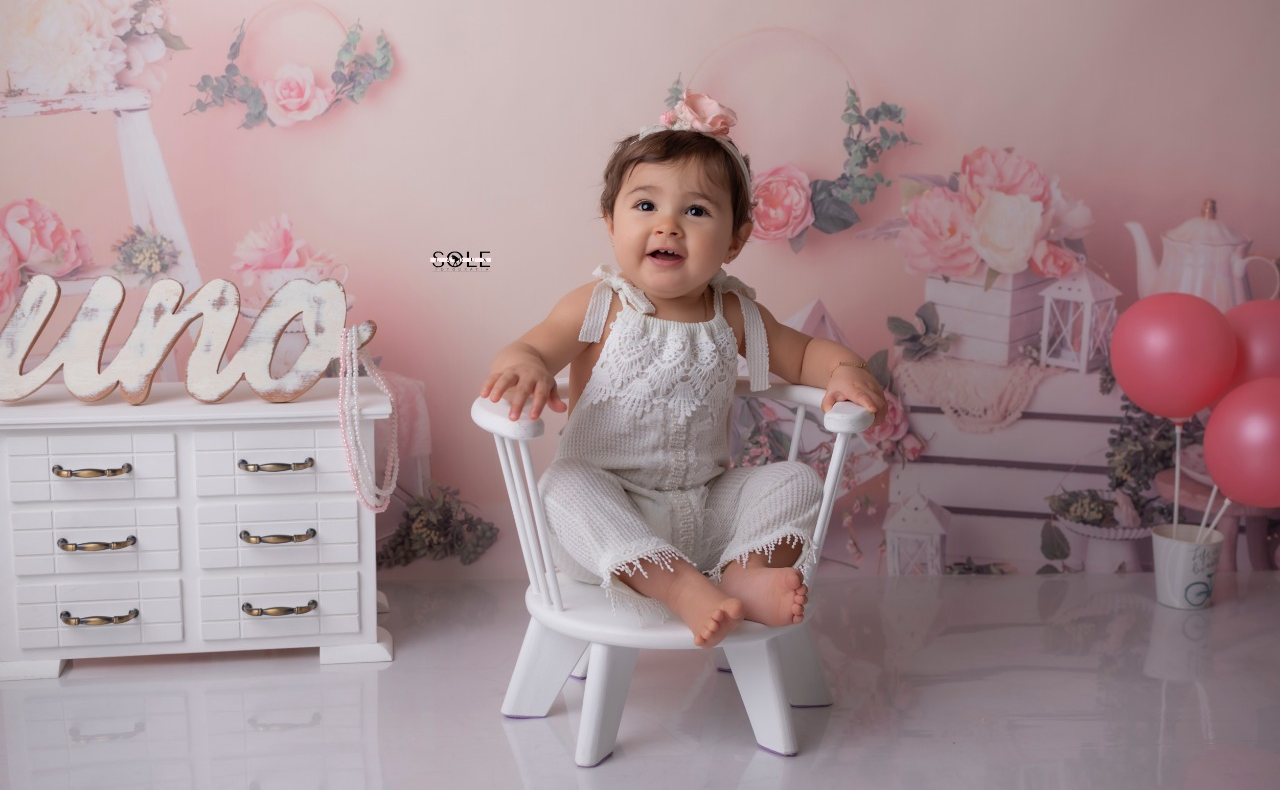
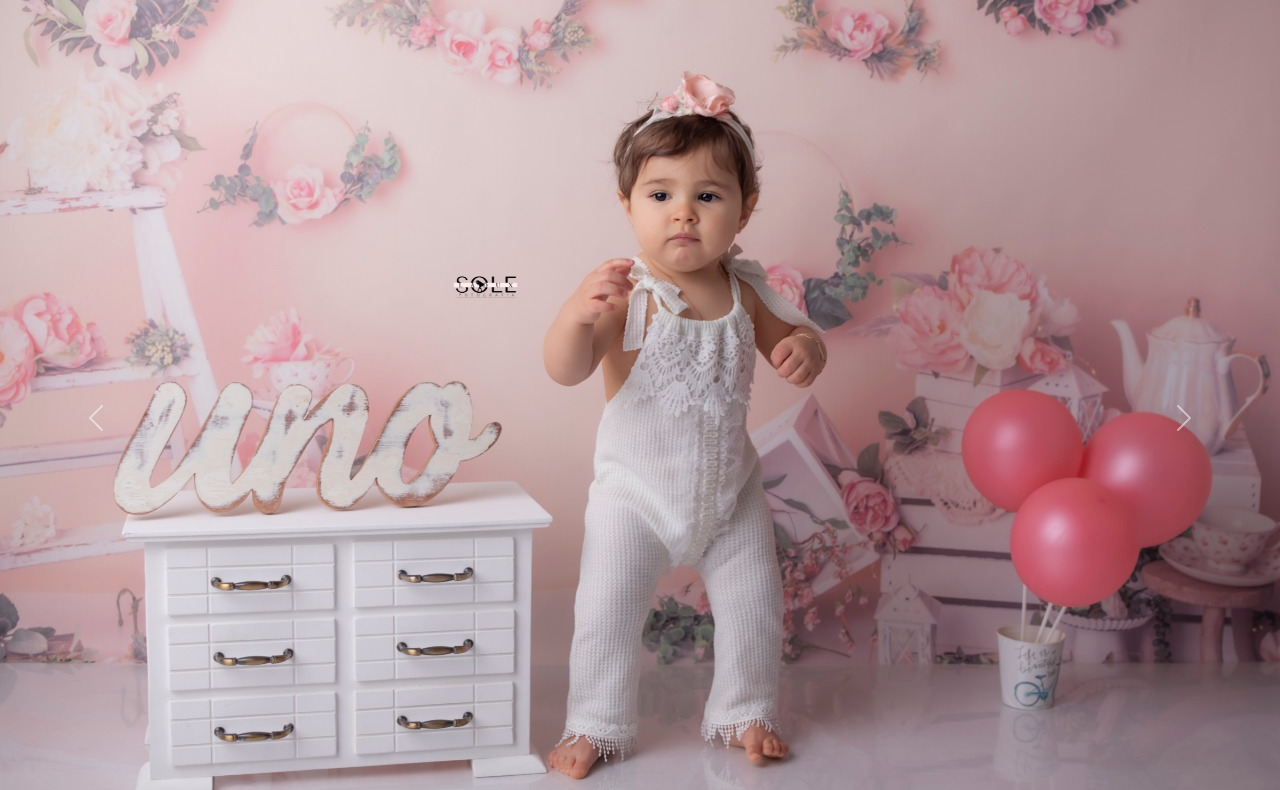
Before and after one commit to ArianaYasminCastro/Preentrega2CastroAriana, a website: page index.html in a window 1280 px wide. Shown: the part 64-854 px from the top of the page. Drawn offline with nearby package versions, Linux system fonts and the light colour scheme; a web font is replaced by a local one.

Commit message:
agregue un carrrousel con fotos

```diff
--- a/index.html
+++ b/index.html
@@ -7,6 +7,7 @@
     <meta name="viewport" content="width=device-width, initial-scale=1.0">
     <link rel="shortcut icon" href="./recusos/descarga (1).png">
     <link rel="stylesheet" href="./css/style.css">
+    <link href="https://cdn.jsdelivr.net/npm/bootstrap@5.3.0/dist/css/bootstrap.min.css" rel="stylesheet" integrity="sha384-9ndCyUaIbzAi2FUVXJi0CjmCapSmO7SnpJef0486qhLnuZ2cdeRhO02iuK6FUUVM" crossorigin="anonymous">
     <title>Marale Kids</title>
 
 </head>
@@ -33,9 +34,28 @@
     </header>
 
     <main>
+        <div id="carouselExample" class="carousel slide">
+            <div class="carousel-inner">
+              <div class="carousel-item active">
+                <img src="./recusos/IMG-20210705-WA0040.jpg" class="d-block w-100" alt="...">
+              </div>
+              <div class="carousel-item">
+                <img src="./recusos/IMG-20210705-WA0057.jpg" class="d-block w-100" alt="...">
+              </div>
+              <div class="carousel-item">
+                <img src="./recusos/IMG-20210705-WA0059.jpg" class="d-block w-100" alt="...">
+              </div>
+            </div>
+            <button class="carousel-control-prev" type="button" data-bs-target="#carouselExample" data-bs-slide="prev">
+              <span class="carousel-control-prev-icon" aria-hidden="true"></span>
+              <span class="visually-hidden">Previous</span>
+            </button>
+            <button class="carousel-control-next" type="button" data-bs-target="#carouselExample" data-bs-slide="next">
+              <span class="carousel-control-next-icon" aria-hidden="true"></span>
+              <span class="visually-hidden">Next</span>
+            </button>
+          </div>
 
-        <img class="imagenportada" src="./recusos/IMG-20210705-WA0059.jpg"
-            alt="Imagen niña con body sentada en una silla">
         <h2 class="title">Articulos mas vendidos </h2>
 
         <div class="imagenesArticulos">
@@ -64,7 +84,7 @@
         <br>
         <a class="redes" href="https://goo.gl/maps/mAgKnKct7nLQE9aT9">Ubicacion</a>
     </footer>
-
+    <script src="https://cdn.jsdelivr.net/npm/bootstrap@5.3.0/dist/js/bootstrap.bundle.min.js" integrity="sha384-geWF76RCwLtnZ8qwWowPQNguL3RmwHVBC9FhGdlKrxdiJJigb/j/68SIy3Te4Bkz" crossorigin="anonymous"></script>
 </body>
 
 
```
